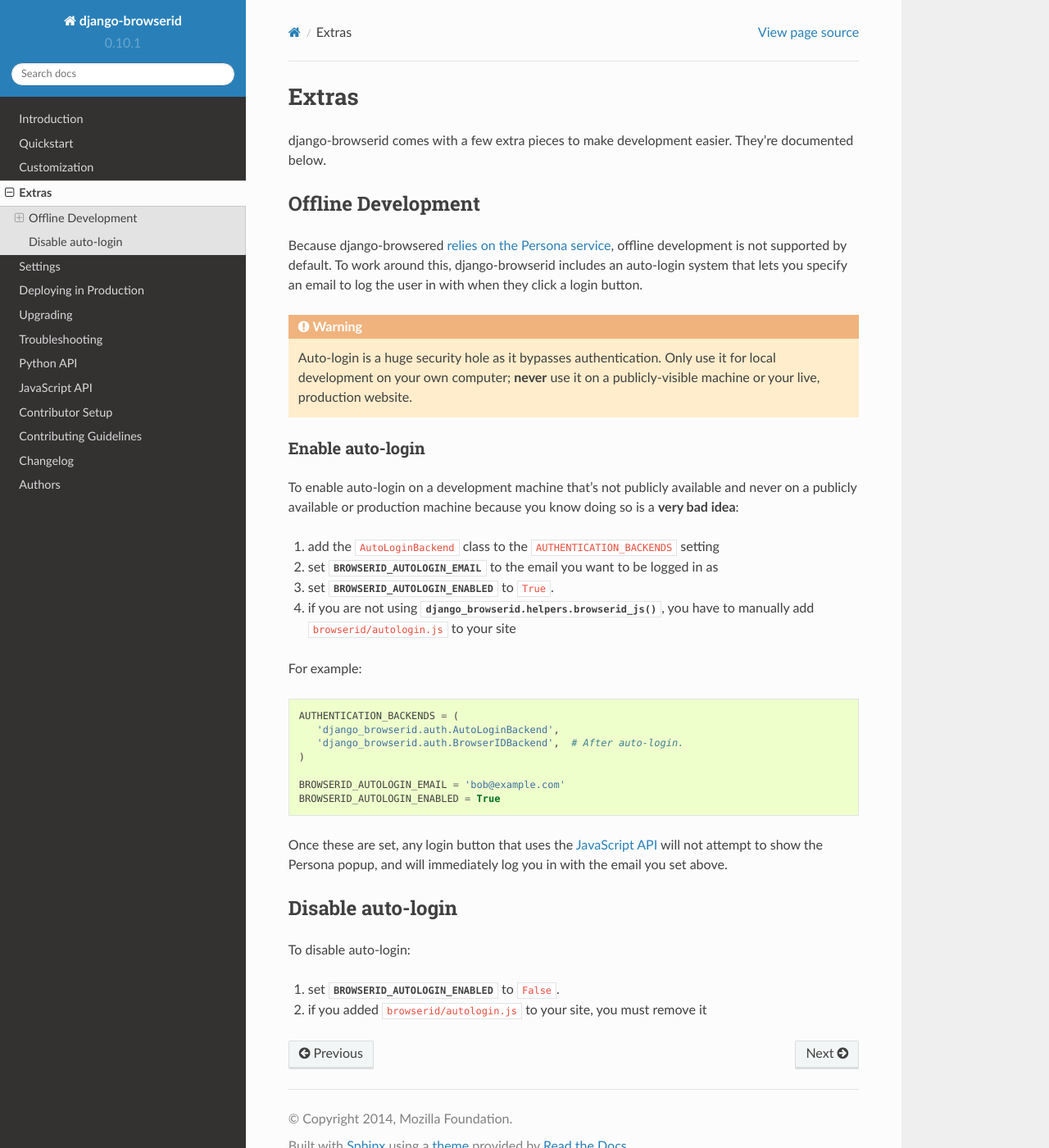
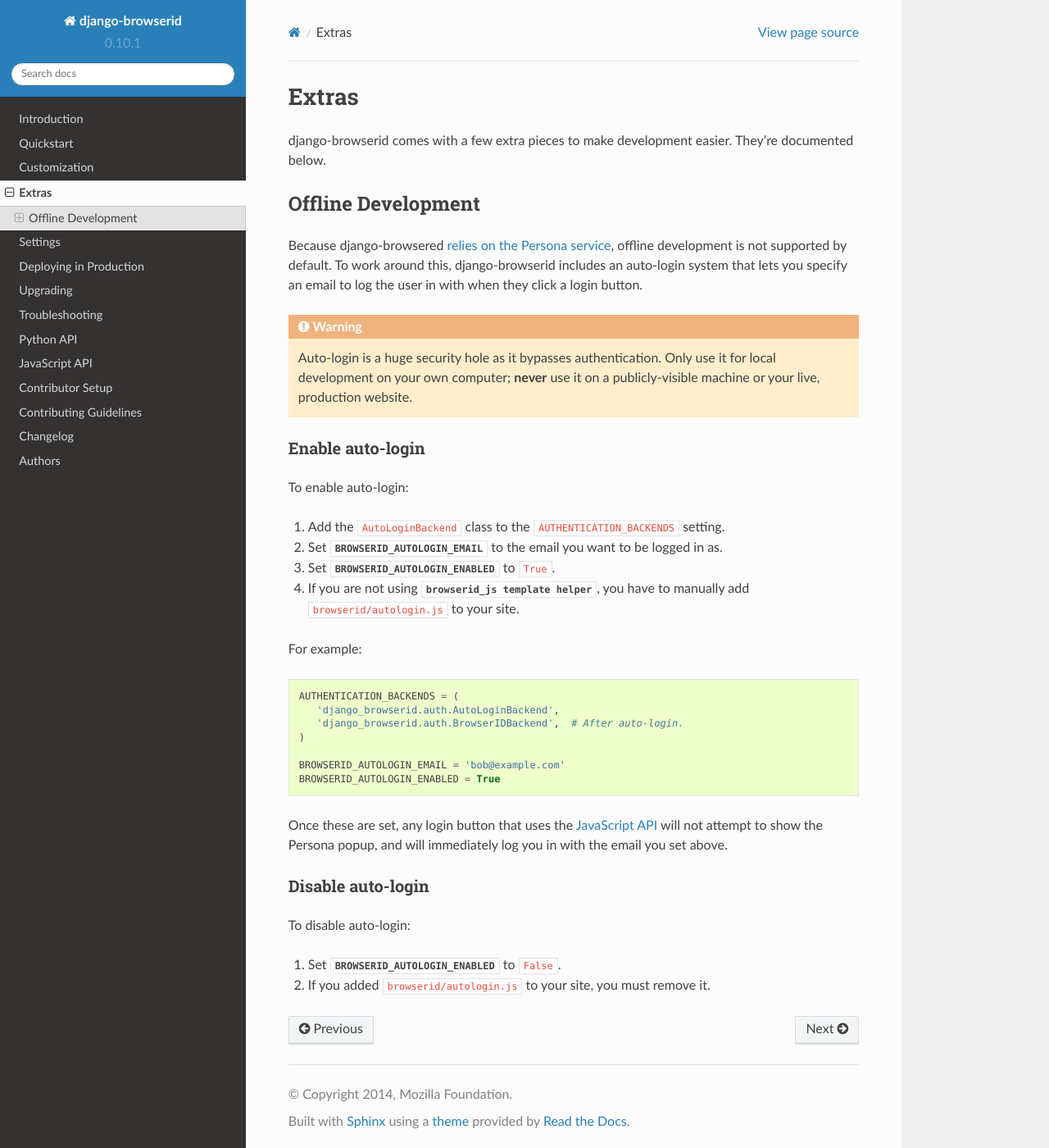
Before and after one commit to mozilla/django-browserid, a Sphinx documentation site: the page built from docs/user/extras.rst, in a window 1280 px wide and 1400 px high. Shown: the whole window at 82% size. Built offline with Sphinx 7.4.7 and the Read the Docs theme 2.0.0, drawn with Linux system fonts in a browser that asks for light colours.

Commit message:
Fixed issues from PR comments

```diff
--- a/docs/user/extras.rst
+++ b/docs/user/extras.rst
@@ -22,18 +22,16 @@ you specify an email to log the user in with when they click a login button.
 Enable auto-login
 ~~~~~~~~~~~~~~~~~
 
-To enable auto-login on a development machine that's not publicly
-available and never on a publicly available or production machine
-because you know doing so is a **very bad idea**:
+To enable auto-login:
 
-1. add the ``AutoLoginBackend`` class to the ``AUTHENTICATION_BACKENDS`` setting
-2. set :attr:`BROWSERID_AUTOLOGIN_EMAIL <django.conf.settings.BROWSERID_AUTOLOGIN_EMAIL>`
-   to the email you want to be logged in as
-3. set :attr:`BROWSERID_AUTOLOGIN_ENABLED <django.conf.settings.BROWSERID_AUTOLOGIN_ENABLED>`
+1. Add the ``AutoLoginBackend`` class to the ``AUTHENTICATION_BACKENDS`` setting.
+2. Set :attr:`BROWSERID_AUTOLOGIN_EMAIL <django.conf.settings.BROWSERID_AUTOLOGIN_EMAIL>`
+   to the email you want to be logged in as.
+3. Set :attr:`BROWSERID_AUTOLOGIN_ENABLED <django.conf.settings.BROWSERID_AUTOLOGIN_ENABLED>`
    to ``True``.
-4. if you are not using
-   :py:func:`django_browserid.helpers.browserid_js`, you have to
-   manually add ``browserid/autologin.js`` to your site
+4. If you are not using
+   :py:func:`browserid_js template helper <django_browserid.helpers.browserid_js>`,
+   you have to manually add ``browserid/autologin.js`` to your site.
 
 For example:
 
@@ -53,10 +51,10 @@ immediately log you in with the email you set above.
 
 
 Disable auto-login
-------------------
+~~~~~~~~~~~~~~~~~~
 
 To disable auto-login:
 
-1. set :attr:`BROWSERID_AUTOLOGIN_ENABLED <django.conf.settings.BROWSERID_AUTOLOGIN_ENABLED>`
+1. Set :attr:`BROWSERID_AUTOLOGIN_ENABLED <django.conf.settings.BROWSERID_AUTOLOGIN_ENABLED>`
    to ``False``.
-2. if you added ``browserid/autologin.js`` to your site, you must remove it
+2. If you added ``browserid/autologin.js`` to your site, you must remove it.
```
